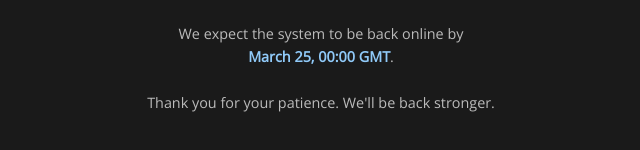
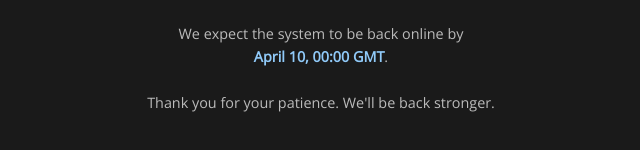
Before and after one commit to mofuss/mofuss-maintenance, a plain HTML site: page index.html in a window 1280 px wide. Shown: the part 680-830 px from the top of the page, 319-959 px from the left. Drawn offline with nearby package versions, Linux system fonts and the light colour scheme.

Commit message:
Update index.html

```diff
--- a/index.html
+++ b/index.html
@@ -63,7 +63,7 @@
     <strong>We are upgrading <span class="highlight">MoFuSS</span> hardware</strong><br>
     to run <em>faster</em> and support <em>more users</em> around the world.<br><br>
     We expect the system to be back online by<br>
-    <strong class="highlight">March 25, 00:00 GMT</strong>.<br><br>
+    <strong class="highlight">April 10, 00:00 GMT</strong>.<br><br>
     Thank you for your patience. We'll be back stronger.
   </div>
 </body>
```
